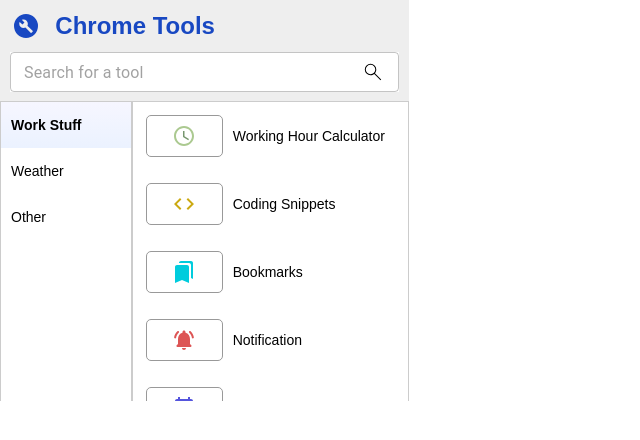
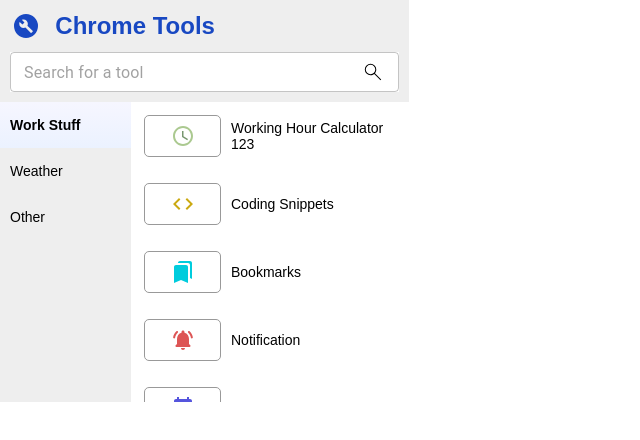
Before and after one commit to fikriabr/chrome-ext, a React app: page / in a window 1280 px wide. Shown: the top 440 px of the page, without its empty margins (0-640 px from the left). Built offline with nearby package versions, Linux system fonts and the light colour scheme; the HTML template or start-up script is replaced by a standard one.

Commit message:
Scrolling issue

```diff
--- a/src/components/atoms/Container/index.tsx
+++ b/src/components/atoms/Container/index.tsx
@@ -18,7 +18,6 @@ const Container: React.FC<IContainer> = ({
   display,
   background,
   padding,
-  border,
 }) => {
   return (
     <StyledContainer
@@ -27,7 +26,6 @@ const Container: React.FC<IContainer> = ({
       display={display}
       background={background}
       padding={padding}
-      border={border}
     >
       {children}
     </StyledContainer>
@@ -41,7 +39,6 @@ const defaultProps: IContainer = {
   display: 'block',
   background: '#ffffff',
   padding: '0',
-  border: 'none',
 }
 Container.defaultProps = defaultProps
 
--- a/src/components/atoms/style.ts
+++ b/src/components/atoms/style.ts
@@ -6,7 +6,6 @@ type TypeContainer = {
   display?: string;
   background?: string;
   padding?: string;
-  border?: string;
 }
 
 const StyledContainer = styled.div<TypeContainer>`
@@ -15,7 +14,6 @@ const StyledContainer = styled.div<TypeContainer>`
   height: ${({ height }) => height};
   background: ${({ background }) => background};
   padding: ${({ padding }) => padding};
-  border: ${({ border }) => border};
   overflow-y: auto;
 `;
 
--- a/src/components/molecules/Header/index.tsx
+++ b/src/components/molecules/Header/index.tsx
@@ -9,7 +9,7 @@ interface IHeader {
 }
 const Header = ({ title }: IHeader) => {
   return (
-    <Container width="389px" height="81px" background="#EEEEEE" padding="10px">
+    <Container width="389px" height="82px" background="#EEEEEE" padding="10px">
       <Text weight="bold" size="xxl" color="#1848C2" padding="0 0 10px 0">
         <BuildCircleIcon />&nbsp; {title}
       </Text>
--- a/src/components/molecules/LeftContainer/index.tsx
+++ b/src/components/molecules/LeftContainer/index.tsx
@@ -18,8 +18,7 @@ const LeftContainer = ({
     <Container
       width="131px"
       height="300px"
-      background="#FFFFFF"
-      border="1px solid #CCCCCC"
+      background="#EEEEEE"
     >
       {
         listMenu.map((menu) => (
@@ -29,7 +28,7 @@ const LeftContainer = ({
               size="sm"
               padding="15px 10px"
               background={
-                menu.isActive ? "linear-gradient(0deg, #ebf2ff, #f6f6ff)" : "#FFFFFF"
+                menu.isActive ? "linear-gradient(0deg, #ebf2ff, #f6f6ff)" : "unset"
               }
             >
               {menu.name}
--- a/src/components/molecules/RightContainer/index.tsx
+++ b/src/components/molecules/RightContainer/index.tsx
@@ -17,15 +17,14 @@ const RightContainer = ({
       width='278px'
       height='300px'
       background='#FFFFFF'
-      border='1px solid #CCCCCC'
     >
       {
         listMenu.map((menu) => (
           <Text weight='normal' size='sm' padding='8px'>
             <div
               style={{
-                width: '75px',
-                height: '40px',
+                minWidth: '75px',
+                minHeight: '40px',
                 background: '#ffffff',
                 margin: '5px',
                 marginRight: '10px',
--- a/src/pages/popup/index.tsx
+++ b/src/pages/popup/index.tsx
@@ -26,7 +26,7 @@ const leftMenu = [
     isActive: true,
     menus: [
       {
-        name: 'Working Hour Calculator',
+        name: 'Working Hour Calculator 123',
         components: <></>,
         icon: <Schedule32 />
       },
@@ -109,11 +109,15 @@ const PopupContainer = () => {
   };
 
   return (
-    <Container width='409px' height='401px'>
+    <Container
+      width='409px'
+      height='403px'
+      background='#EEEEEE'
+    >
       <Header title='Chrome Tools' />
       <Container
         width='409px'
-        height='300px'
+        height='301px'
         background='#FFFFFF'
         display='flex'
       >
```
